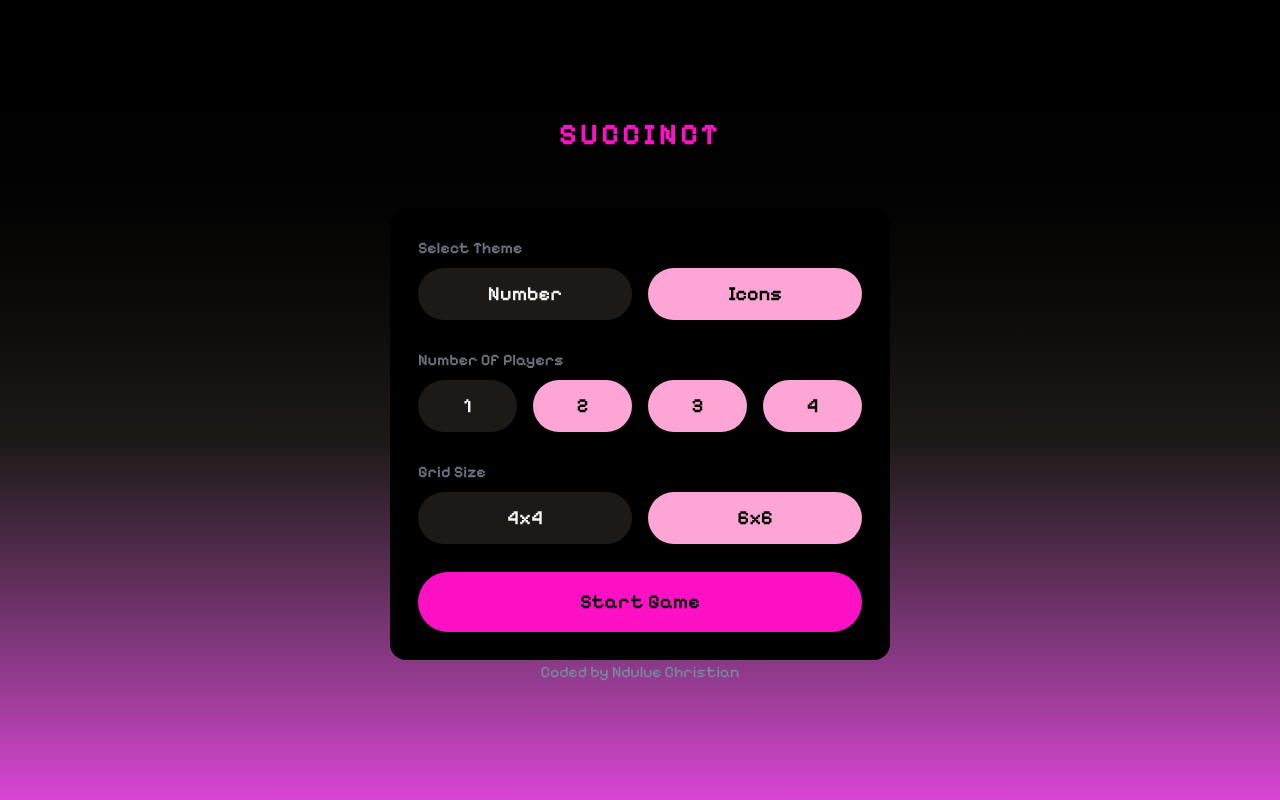
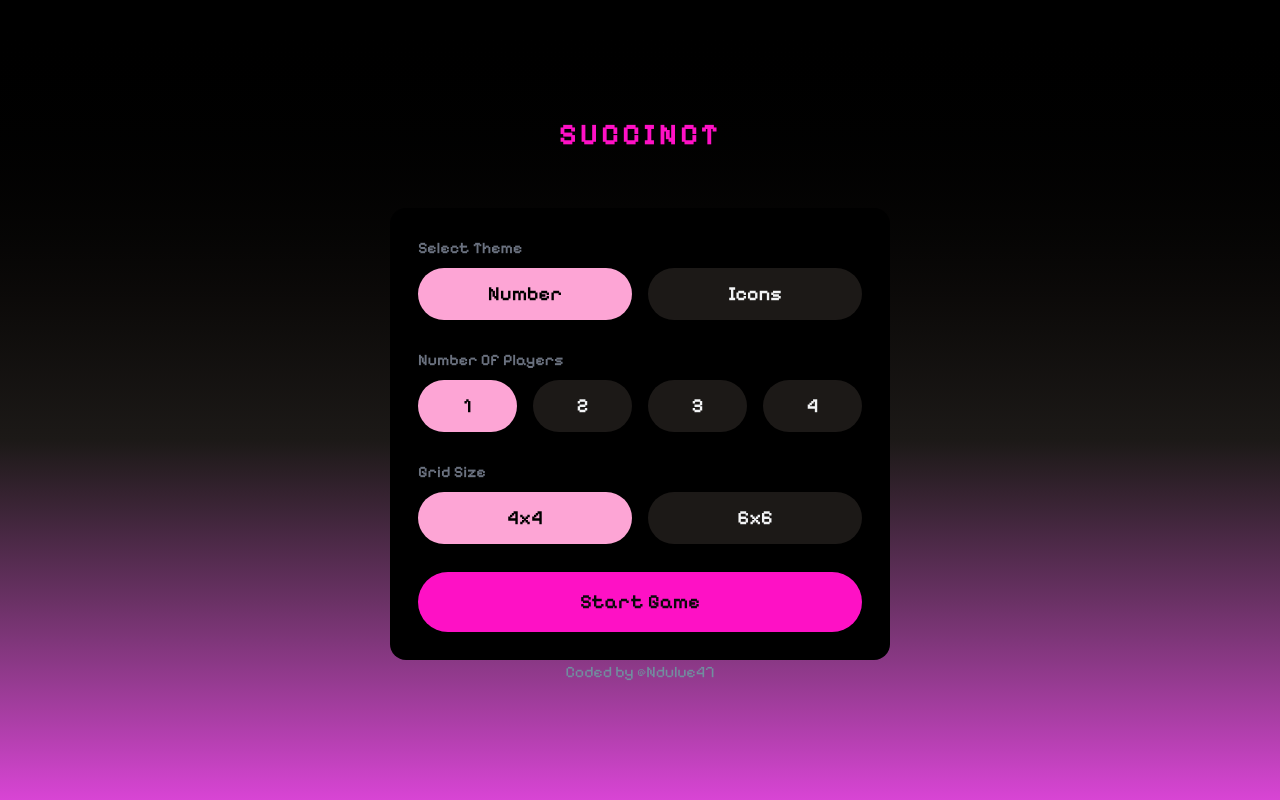
Before and after one commit to Ndulue098/memoryGame, a Next.js app: page / in a window 1280 px wide. Built offline with nearby package versions, Linux system fonts and the light colour scheme.

Commit message:
change color

```diff
--- a/components/Settings.jsx
+++ b/components/Settings.jsx
@@ -44,7 +44,7 @@ export default function Settings() {
                     </div>
                     <p className="text-center">
                     Coded by { }
-                    <Link href="https://x.com/Ndulue47" target="_blank" >Ndulue Christian </Link>
+                    <Link href="https://x.com/Ndulue47" target="_blank" >@Ndulue47</Link>
                     </p>
                 </div>
         </div>
@@ -53,7 +53,7 @@ export default function Settings() {
 function Button({children,type,onclick,data,datatype}){
     const {gameSettings}=useGame()
 
-    return <button onClick={()=>onclick(data)} className={`  ${gameSettings[datatype]===data?"bg-darkerGray":"bg-fairGray text-black"} py-3 text-xl flex-1 rounded-full`}>
+    return <button onClick={()=>onclick(data)} className={`  ${gameSettings[datatype]===data?"bg-fairGray text-black":"bg-darkerGray "} py-3 text-xl flex-1 rounded-full`}>
         {children}
     </button>
 }
```
